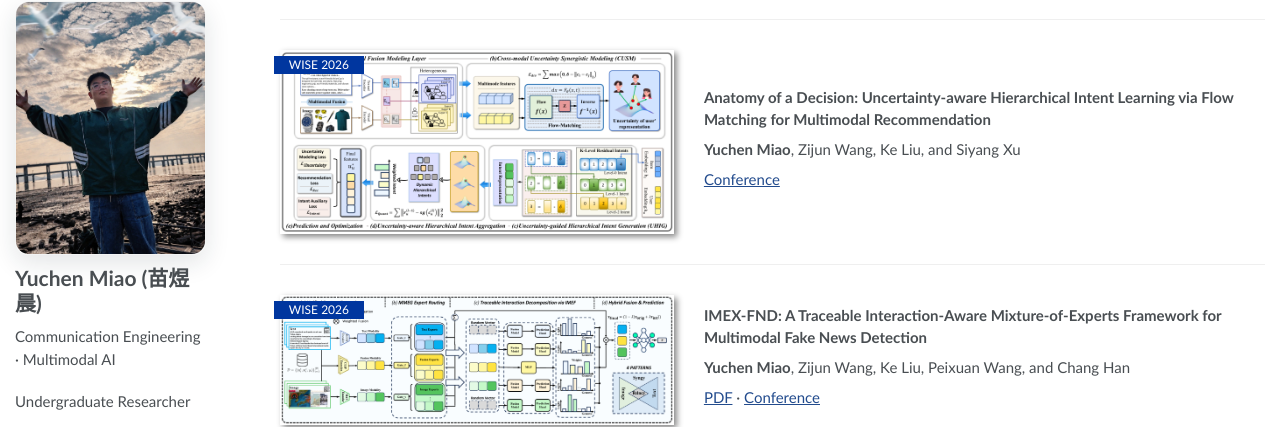
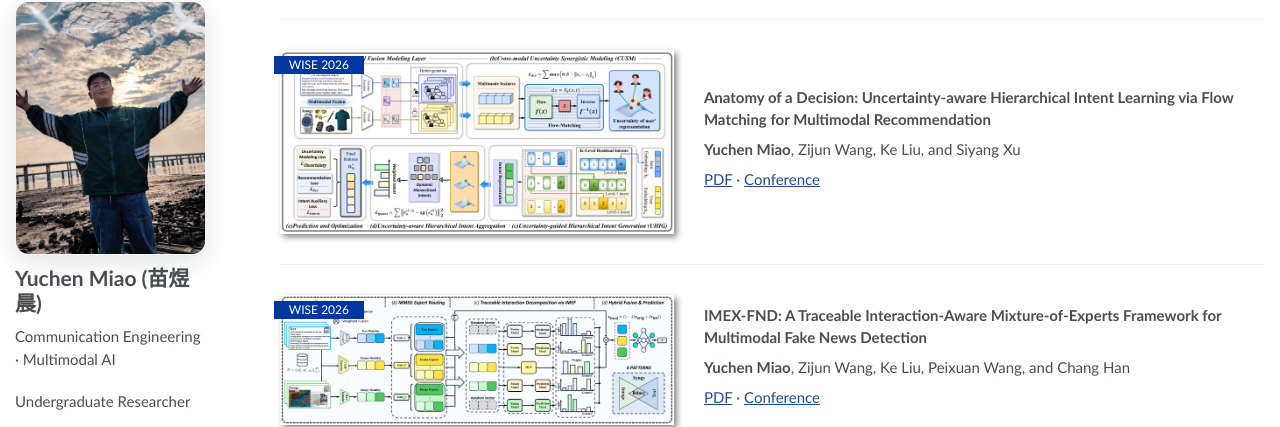
Before and after one commit to yuchenmiao04/yuchenmiao04.github.io, a Jekyll site: the page built from _pages/about.md, in a window 1280 px wide and 900 px high, scrolled down 653 px. Shown: the part 90-517 px from the top of the window. Built offline with Jekyll 4.4.1, drawn with Linux system fonts in a browser that asks for light colours.

Commit message:
Add UHIFlow publication PDF

```diff
--- a/_pages/about.md
+++ b/_pages/about.md
@@ -43,7 +43,7 @@ I am an undergraduate student in Communication Engineering at **Northeastern Uni
 
 **Yuchen Miao**, Zijun Wang, Ke Liu, and Siyang Xu
 
-[Conference](https://conferences.sigappfr.org/wise2026/)
+[PDF](/files/uhiflow.pdf) · [Conference](https://conferences.sigappfr.org/wise2026/)
 </div>
 </div>
 
```
Also changed, not shown: 1 other file.
